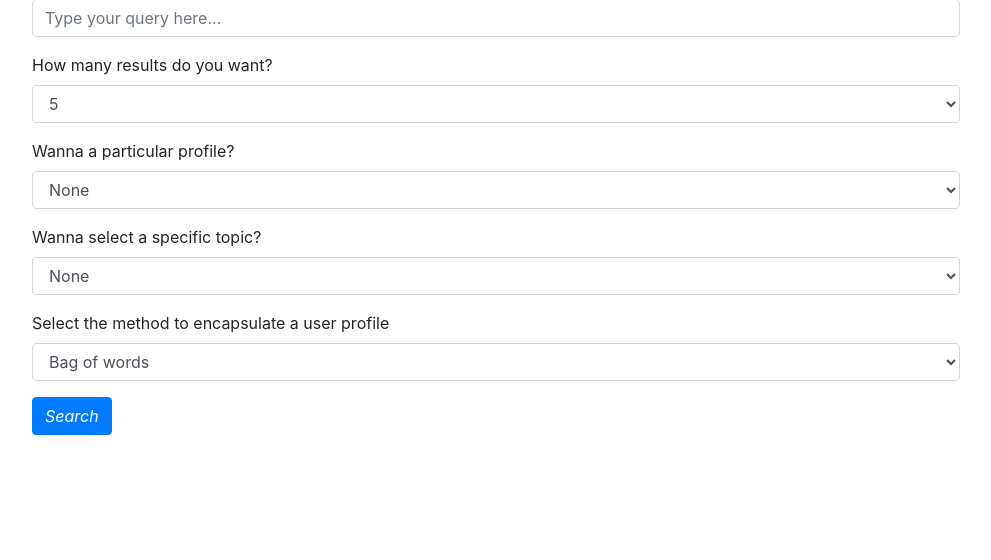
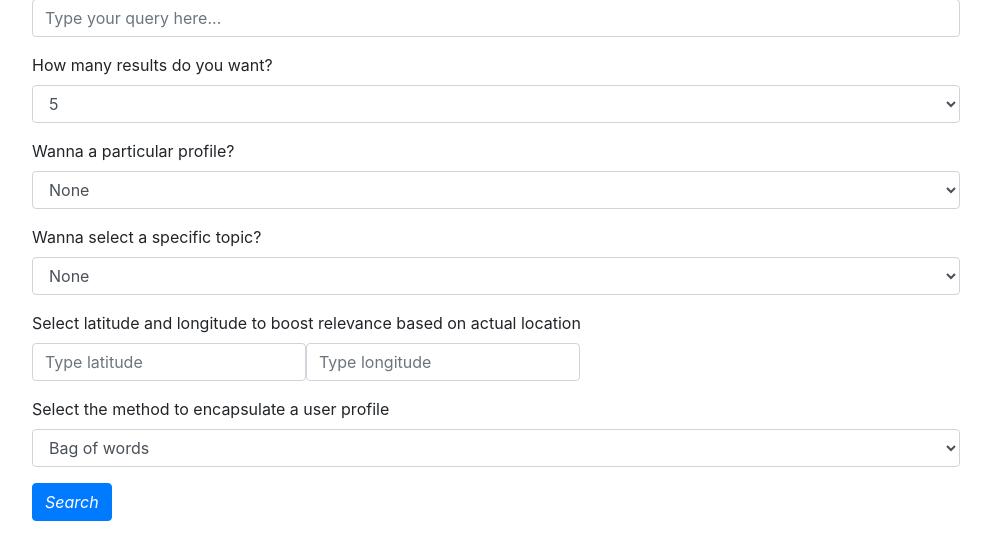
Before and after one commit to Sbarbagnem/sbarbasearch, a Flask app: page / in a window 1280 px wide. Shown: the part 17-577 px from the top of the page, without its empty margins (144-1135 px from the left). Run offline with Flask 2, Linux system fonts and the light colour scheme; parts of the project's set-up code (start-up, migrations or seed data) failed here and were passed over; some libraries are stand-ins or nearby versions.

Commit message:
add search coordinates

```diff
--- a/webapp/app.py
+++ b/webapp/app.py
@@ -17,16 +17,25 @@ def search():
 
     query = request.args.get("search")
     count = request.args.get("number_result")
+
     # se settato aggiungo bow del profilo alla query
     user = request.args.get("profile")
+
     # se settato cerco solo nei tweet con quello specifico tweet
     topic = request.args.get("topic")
     method = request.args.get("method")
 
-    # print('Voglio trovare ', count, ' tweet')
+    lat = request.args.get("lat")
+    lon = request.args.get("lon")
+
+    if lat != '' and lon !='':
+        location_search = [int(lat),int(lon)]
+    else:
+        location_search = 'None'
 
     res = query_search(
-        query, count_result=count, user=user, topic=topic, method=method
+        query, count_result=count, user=user, topic=topic, method=method,
+        location_search=location_search
     )
 
     return render_template("index.html", tweets=res, search_term=query)
--- a/webapp/search.py
+++ b/webapp/search.py
@@ -4,6 +4,7 @@ import numpy as np
 from elasticsearch import Elasticsearch
 from gensim.models.word2vec import Word2Vec
 from compass_embeddings.create_twec_data import preprocess
+from config import USER_COUNTRY
 
 query_embeddings = Word2Vec.load(
     os.path.join("compass_embeddings", "model", "query_tweets.model")
@@ -11,7 +12,7 @@ query_embeddings = Word2Vec.load(
 user_embeddings = {}
 
 
-def query_search(query, count_result, user, topic, method):
+def query_search(query, count_result, user, topic, method, location_search):
     client = Elasticsearch()
 
     # termini che possono comparire
@@ -88,16 +89,28 @@ def query_search(query, count_result, user, topic, method):
                     }
                 )
 
+    # possibile filtraggio a priori per topic
     if topic != "None":
         must.append({"term": {"topic": topic}})
 
-    # TODO: vedere dove belo mette le cose
-    #should.append({"term": {"country": users_country[user]}})
+    # amento rilevnza documenti che hanno country_code uguale a quello dell'utente
+    should.append({"term": {"country": USER_COUNTRY[user]}})
 
-    # add relevance dimension popularity: retweet, like and followers_count
-    should.append({"rank_feature": {"field": "popularity.retweet","boost": 3}})
-    should.append({"rank_feature": {"field": "popularity.like","boost": 2}})
-    # should.append({"rank_feature": {"field": "popularity.followers_count","boost": 0.2}})
+    # aumento rilevanza dei documenti che sono molto popolari (retweet e like)
+    should.append({"rank_feature": {"field": "popularity.retweet","boost": 10}})
+    should.append({"rank_feature": {"field": "popularity.like","boost": 10}})
+
+    # possibile aumento di rilevanza sulla base della distanza coordinate_tweet e coordinate_ricerca
+    # simuliamo una sorta di ricerca personalizzata sulla base della localizzazione
+    if location_search != 'None':
+        should.append({
+                        "distance_feature": {
+                            "field": "location",
+                            "pivot": "30km",
+                            "origin": location_search
+                        }
+                    }
+        )
 
     print("SHOULD", should)
 
--- a/webapp/templates/index.html
+++ b/webapp/templates/index.html
@@ -113,6 +113,15 @@
     </select>
   </div>
   <div class="form-group">
+    <label>Select latitude and longitude to boost relevance based on actual location</label>
+    <div class="form-inline" id="lat_lon">
+      <input class="form-control" type="text" placeholder="Type latitude" name="lat"
+        value="{{ lat }}">
+      <input class="form-control" type="text" placeholder="Type longitude" name="lon"
+      value="{{ lon }}">
+    </div>
+  </div>
+  <div class="form-group">
     <label for="method">Select the method to encapsulate a user profile</label>
     <select id="method" class="form-control" name="method">
       <option value="bow" selected>Bag of words</option>
```
